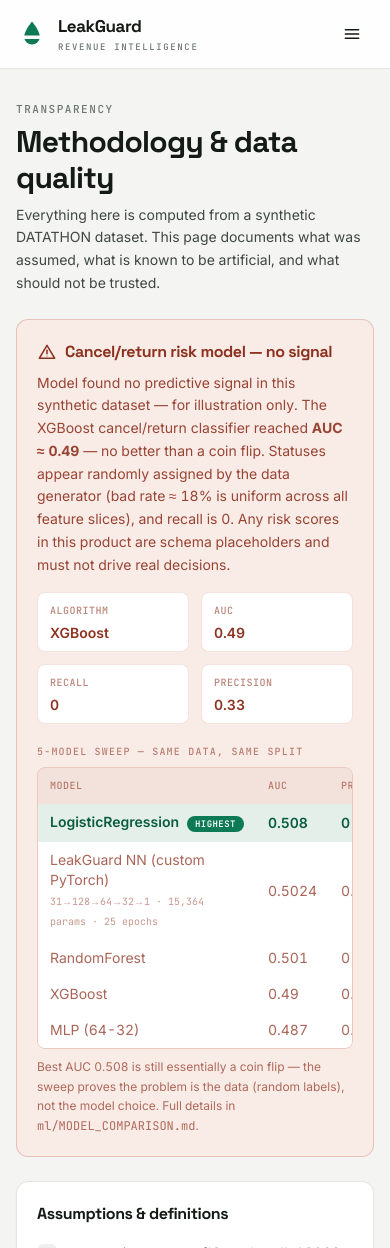
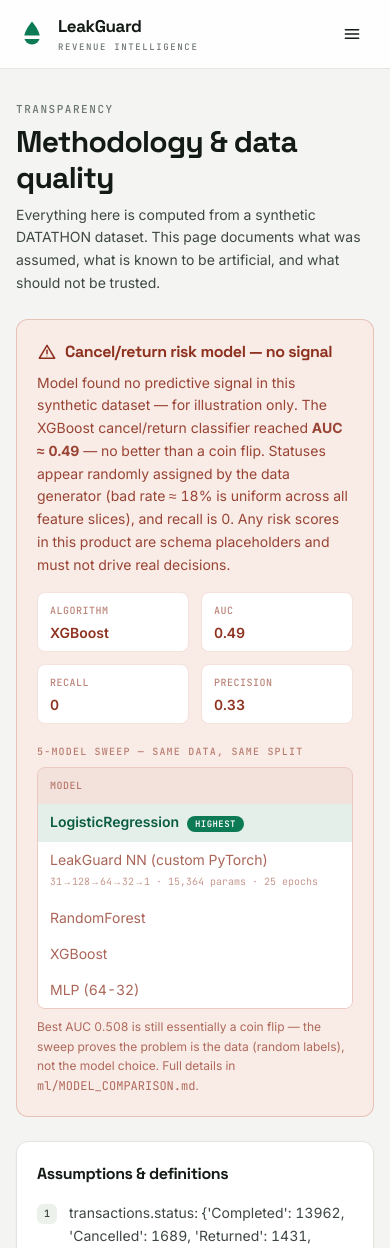
Before and after one commit to kunal4060/money-leak, a Next.js app in the folder web/: page /methodology in a window 390 px wide. Shown: the top 1248 px of the page. Built offline with nearby package versions, Linux system fonts and the light colour scheme.

Commit message:
feat(web): responsive polish — mobile hamburger nav, phone type scale, 44px tap targets, table scroll + chart label fixes

```diff
--- a/web/app/methodology/page.tsx
+++ b/web/app/methodology/page.tsx
@@ -54,7 +54,8 @@ export default function MethodologyPage() {
             5-model sweep — same data, same split
           </h3>
           <div className="tnum mt-2 overflow-hidden rounded-lg border border-brick/20 text-sm">
-            <table className="w-full">
+            <div className="scroll-x overflow-x-auto">
+              <table className="w-full min-w-[600px]">
               <thead>
                 <tr className="bg-brick-deep/5 text-left font-mono text-[10px] uppercase tracking-wider text-brick-deep/60">
                   <th className="px-3 py-2 font-medium">Model</th>
@@ -93,7 +94,8 @@ export default function MethodologyPage() {
                   </tr>
                 ))}
               </tbody>
-            </table>
+              </table>
+            </div>
           </div>
           <p className="mt-2 text-xs leading-relaxed text-brick-deep/70">
             Best AUC 0.508 is still essentially a coin flip — the sweep proves the problem is the
```
